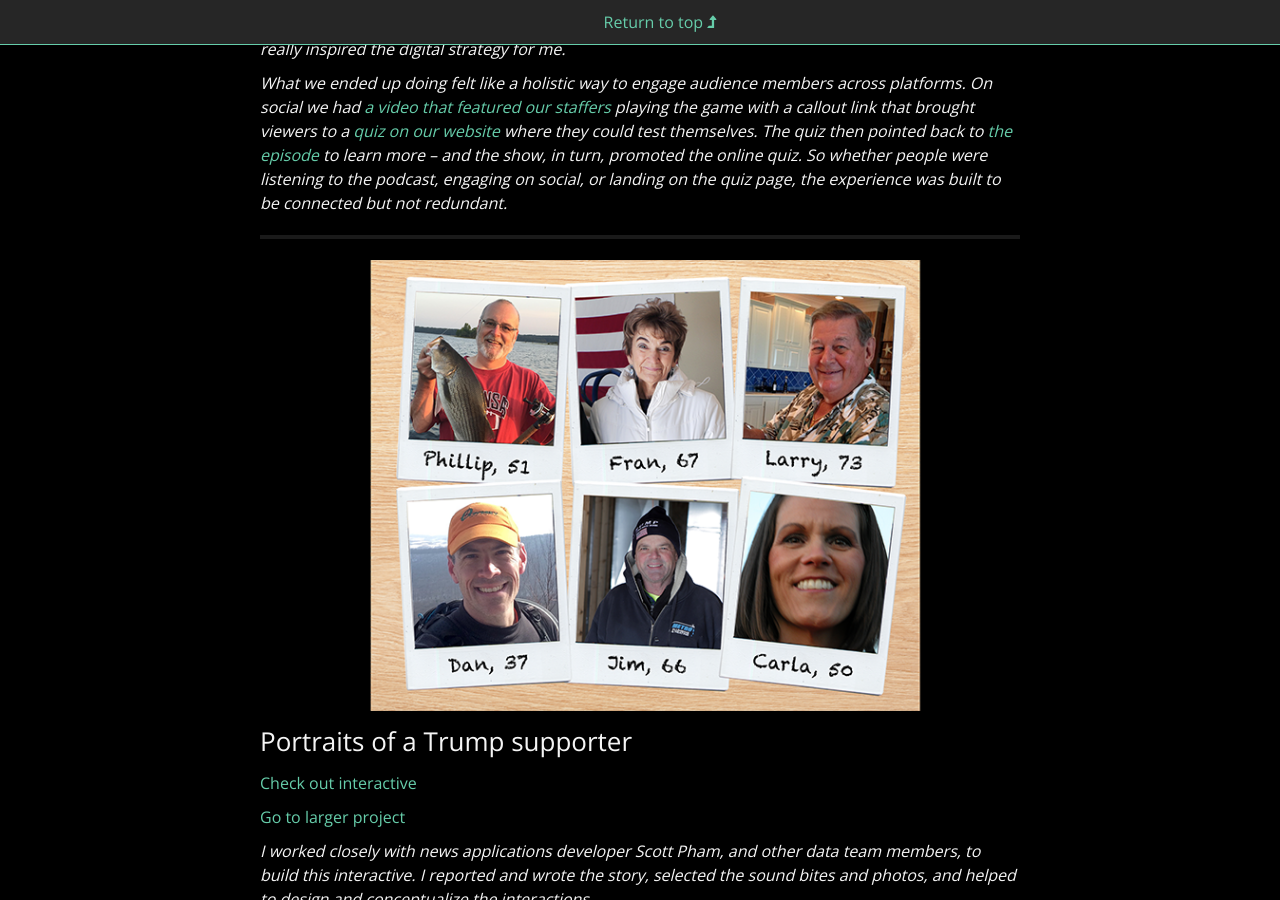
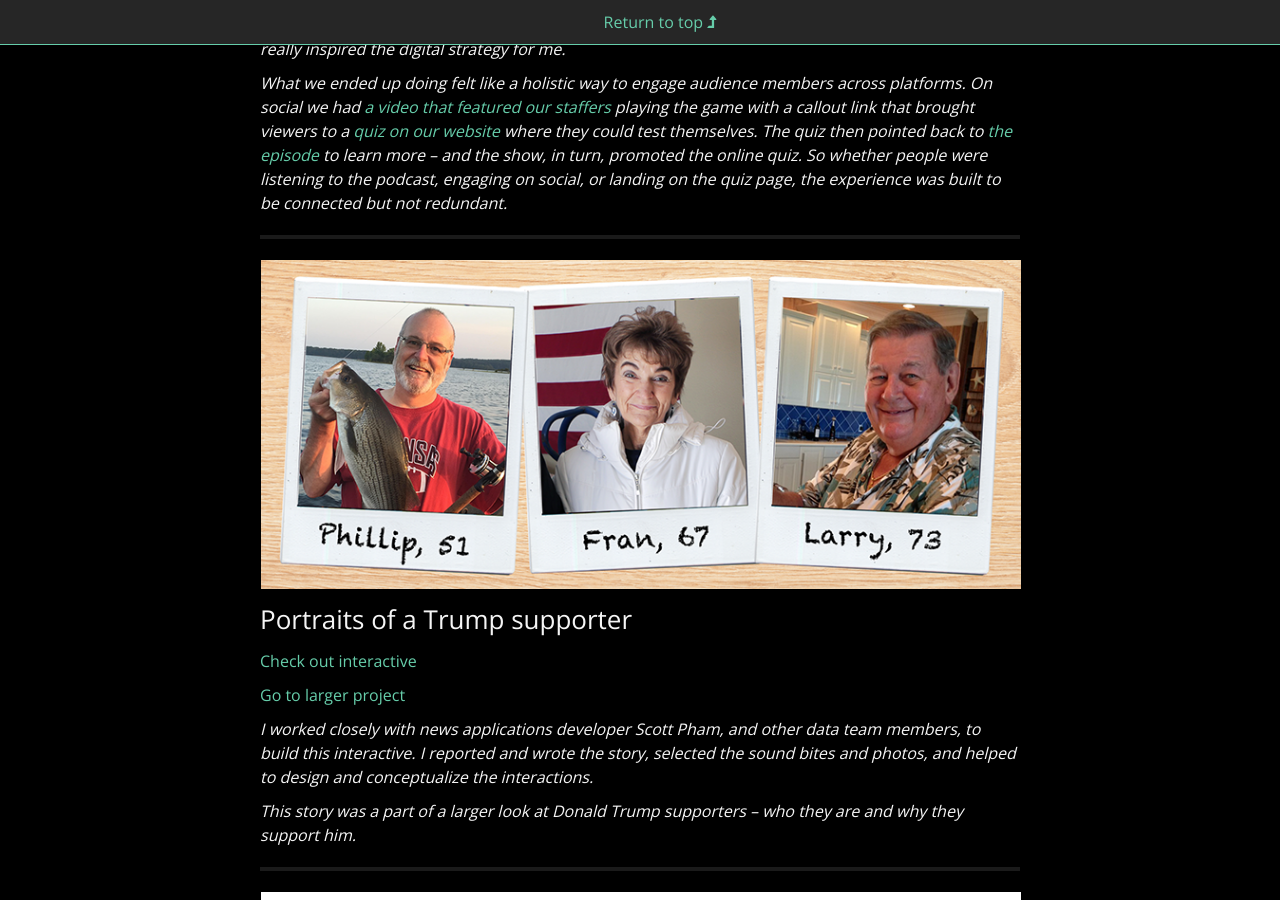
Before and after one commit to juliachanb/juliachanb.github.io, a Jekyll site: the page built from pages/portfolio.md, in a window 1280 px wide and 900 px high, scrolled down 4165 px. Built offline with Jekyll 4.4.1, drawn with Linux system fonts in a browser that asks for light colours; nearby versions of some CDN libraries; some web fonts are replaced.

Commit message:
fixed trump supporters foto

```diff
--- a/pages/portfolio.md
+++ b/pages/portfolio.md
@@ -91,7 +91,7 @@
 
 ---
 
-![trump supporters_800.png]({{site.baseurl}}/pages/trump supporters_800.png)
+![trump supporters_800px.png]({{site.baseurl}}/pages/trump supporters_800px.png)
 
 ### Portraits of a Trump supporter
 
```
